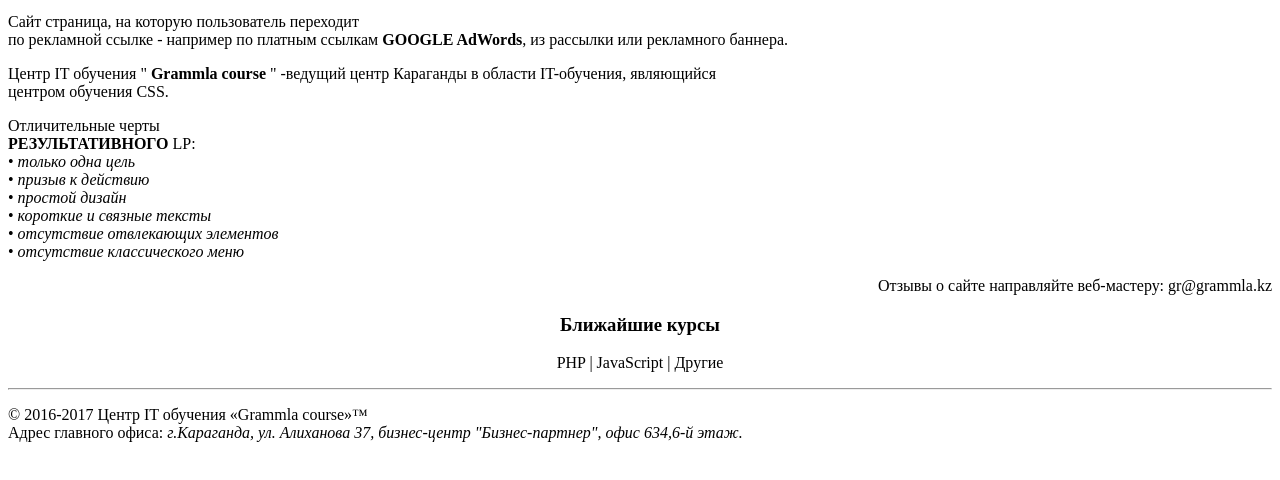
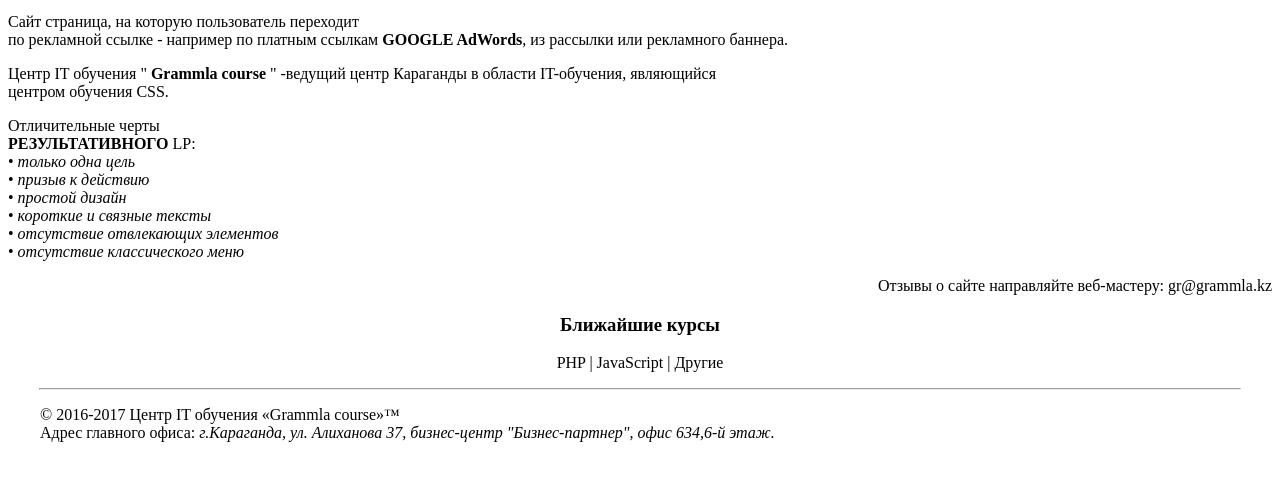
Before and after one commit to bigbonsovkusom/grammla, a plain HTML site: page index.html in a window 1280 px wide. Shown: the part 192-672 px from the top of the page. Drawn offline with Linux system fonts and the light colour scheme.

Commit message:
Update index.html

```diff
--- a/index.html
+++ b/index.html
@@ -27,10 +27,10 @@
     <p align="right">Отзывы о сайте направляйте веб-мастеру: gr@grammla.kz</p>
     <h3 align="center">Ближайшие курсы</h3>
     <p align="center"> PHP &#124; JavaScript &#124; Другие</p>
-    <hr>
+    <hr width="95%">
     <footer>
-        <p>	&copy; 2016-2017 Центр IT обучения &laquo;Grammla course&raquo;&trade;<br>
-            Адрес главного офиса: <em>г.Караганда, ул. Алиханова 37, бизнес-центр "Бизнес-партнер", офис 634,6-й этаж.</em></p>
+        <p>&emsp;&emsp;&copy; 2016-2017 Центр IT обучения &laquo;Grammla course&raquo;&trade;<br>
+           &emsp;&emsp;Адрес главного офиса: <em>г.Караганда, ул. Алиханова 37, бизнес-центр "Бизнес-партнер", офис 634,6-й этаж.</em></p>
     </footer>
 
 </body>
```
